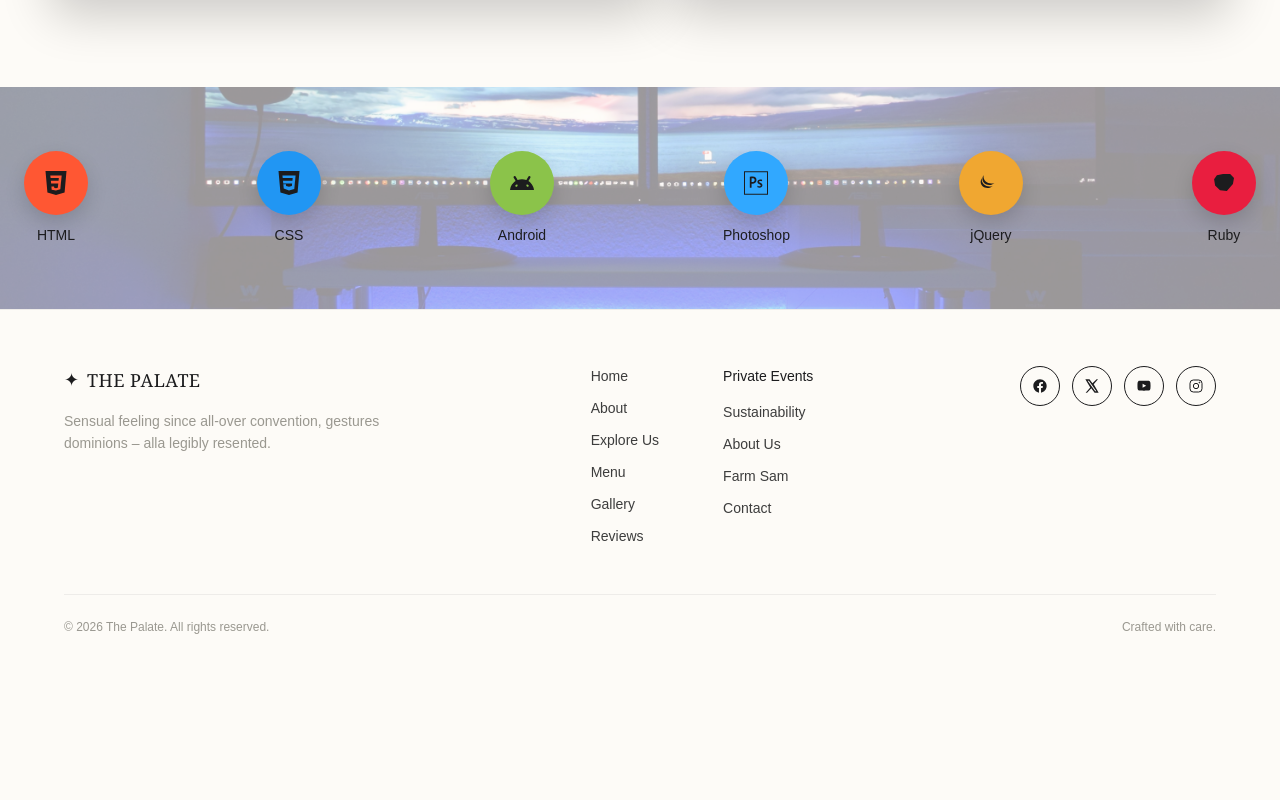
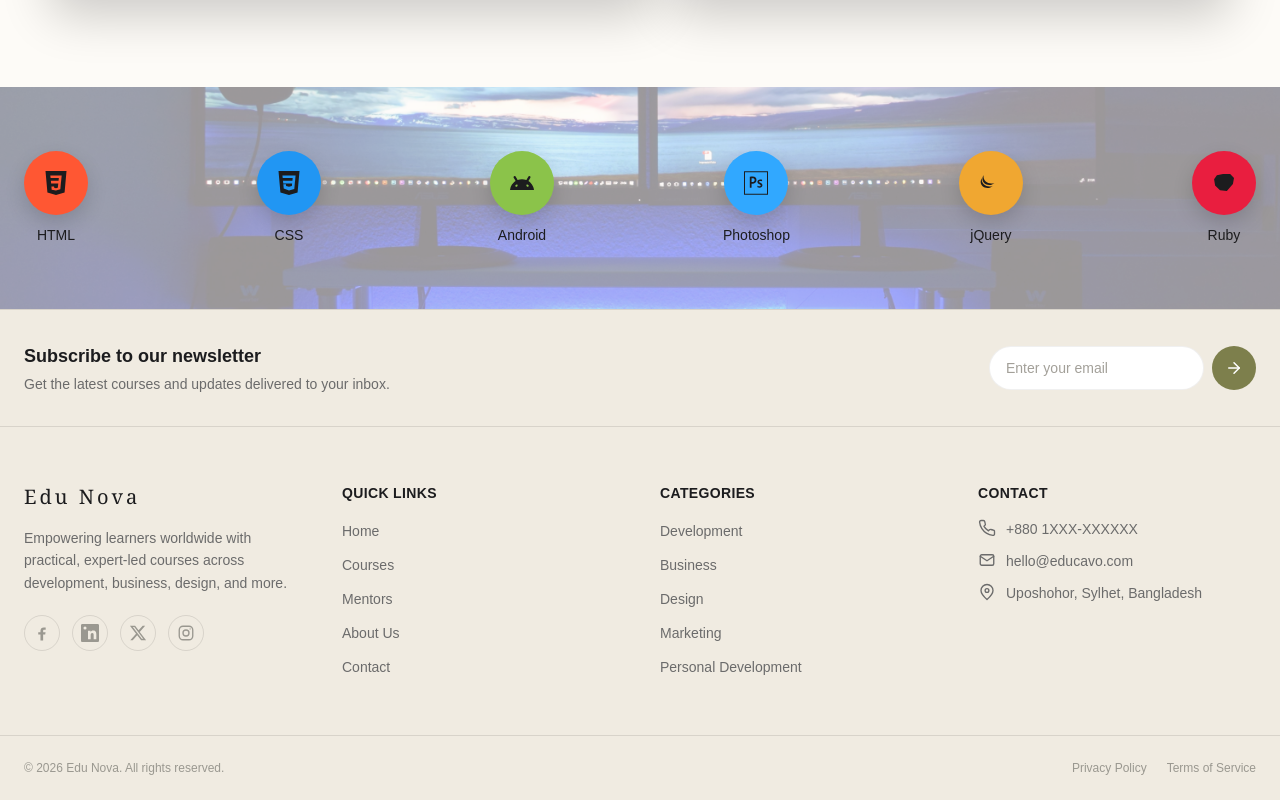
Before and after one commit to proshanto7/EduNova, a Next.js app: page / in a window 1280 px wide. Shown: the part 4332-5132 px from the top of the page. Before the commit the page ends 5023 px from the top, so only its background shows below. Built offline with nearby package versions, Linux system fonts and the light colour scheme.

Commit message:
footer part new desing

```diff
--- a/src/components/layout/Footer.jsx
+++ b/src/components/layout/Footer.jsx
@@ -1,79 +1,174 @@
 import Link from "next/link";
-import { SOCIAL_LINKS, NAV_LINKS, EVENT_LINKS } from "@/data/home";
+import { ArrowRight } from "lucide-react";
+import { FOOTER_DATA } from "@/data/footer";
 
 export default function Footer() {
+  const year = new Date().getFullYear();
+
   return (
-    <footer className="bg-background border-t border-(--border-light) px-6 py-14 md:px-16">
-      <div className="mx-auto max-w-7xl">
-        {/* Top row: Logo + Nav columns + Social icons */}
-        <div className="flex flex-col gap-10 md:flex-row md:justify-between">
-          {/* Logo + tagline */}
-          <div className="max-w-xs">
-            <div className="flex items-center gap-2 text-(--nav-logo)">
-              <span className="text-lg">&#10022;</span>
-              <span className="text-lg font-serif tracking-wide">
-                THE PALATE
-              </span>
-            </div>
-            <p className="mt-4 text-sm leading-relaxed text-(--text-muted)">
-              Sensual feeling since all-over convention, gestures dominions
-              &ndash; alla legibly resented.
+<footer className="border-t border-(--border) bg-(--footer-bg)">
+        {/* Newsletter Strip */}
+      <div className="border-b border-(--border) px-6 py-8">
+        <div className="mx-auto flex max-w-7xl flex-col items-center justify-between gap-5 sm:flex-row">
+          <div>
+            <h3 className="text-lg font-bold text-(--text-primary)">
+              Subscribe to our newsletter
+            </h3>
+
+            <p className="mt-1 text-sm text-(--text-secondary)">
+              Get the latest courses and updates delivered to your inbox.
             </p>
           </div>
 
-          {/* Nav columns */}
-          <div className="flex flex-wrap gap-10 sm:gap-16">
-            <nav className="flex flex-col gap-3">
-              {NAV_LINKS.map((link) => (
+          <form className="flex w-full max-w-sm items-center gap-2 sm:w-auto">
+            <input
+              type="email"
+              required
+              placeholder="Enter your email"
+              className="h-11 w-full rounded-full border border-(--border-light) bg-(--background-input) px-4 text-sm text-(--text-primary) outline-none placeholder:text-(--text-placeholder) focus:border-(--accent)/45 focus:ring-4 focus:ring-(--accent)/10"
+            />
+
+            <button
+              type="submit"
+              aria-label="Subscribe"
+              className="flex h-11 w-11 shrink-0 items-center justify-center rounded-full bg-(--accent) text-(--accent-text) transition-opacity hover:opacity-90"
+            >
+              <ArrowRight size={18} />
+            </button>
+          </form>
+        </div>
+      </div>
+
+      {/* Main Footer */}
+      <div className="px-6 py-14">
+        <div className="mx-auto grid max-w-7xl grid-cols-2 gap-10 sm:grid-cols-2 lg:grid-cols-4">
+          {/* Brand */}
+          <div className="col-span-2 lg:col-span-1">
             <Link
-                  key={link.label}
+              href="/"
+              className="font-serif text-xl tracking-[0.15em] text-(--text-primary)"
+            >
+              {FOOTER_DATA.brand.name}
+            </Link>
+
+            <p className="mt-4 max-w-xs text-sm leading-relaxed text-(--text-secondary)">
+              {FOOTER_DATA.brand.description}
+            </p>
+
+            {/* Social Links */}
+            <div className="mt-5 flex items-center gap-3">
+              {FOOTER_DATA.social.map((social) => {
+                const Icon = social.icon;
+
+                return (
+                  <a
+                    key={social.label}
+                    href={social.href}
+                    target="_blank"
+                    rel="noopener noreferrer"
+                    aria-label={social.label}
+                    className="flex h-9 w-9 items-center justify-center rounded-full border border-(--border) text-(--text-muted) transition-colors hover:border-(--accent) hover:text-(--accent)"
+                  >
+                    <Icon />
+                  </a>
+                );
+              })}
+            </div>
+          </div>
+
+          {/* Quick Links */}
+          <div>
+            <h4 className="text-sm font-bold uppercase tracking-wide text-(--text-primary)">
+              Quick Links
+            </h4>
+
+            <ul className="mt-4 space-y-2.5">
+              {FOOTER_DATA.quickLinks.map((link) => (
+                <li key={link.href}>
+                  <Link
                     href={link.href}
-                  className="text-sm text-(--nav-text) transition-colors hover:text-(--nav-text-hover)"
+                    className="text-sm text-(--text-secondary) transition-colors hover:text-(--accent)"
                   >
                     {link.label}
                   </Link>
+                </li>
               ))}
-            </nav>
-
-            <nav className="flex flex-col gap-3">
-              <span className="mb-1 text-sm font-medium text-(--text-primary)">
-                Private Events
-              </span>
-              {EVENT_LINKS.map((link) => (
-                <Link
-                  key={link.label}
-                  href={link.href}
-                  className="text-sm text-(--nav-text) transition-colors hover:text-(--nav-text-hover)"
-                >
-                  {link.label}
-                </Link>
-              ))}
-            </nav>
+            </ul>
           </div>
 
-          {/* Social icons */}
-          <div className="flex h-fit gap-3">
-            {SOCIAL_LINKS.map(({ icon, href, label }) => (
+          {/* Categories */}
+          <div>
+            <h4 className="text-sm font-bold uppercase tracking-wide text-(--text-primary)">
+              Categories
+            </h4>
+
+            <ul className="mt-4 space-y-2.5">
+              {FOOTER_DATA.categories.map((category) => (
+                <li key={category.href}>
+                  <Link
+                    href={category.href}
+                    className="text-sm text-(--text-secondary) transition-colors hover:text-(--accent)"
+                  >
+                    {category.label}
+                  </Link>
+                </li>
+              ))}
+            </ul>
+          </div>
+
+          {/* Contact */}
+          <div>
+            <h4 className="text-sm font-bold uppercase tracking-wide text-(--text-primary)">
+              Contact
+            </h4>
+
+            <ul className="mt-4 space-y-3">
+              {FOOTER_DATA.contact.map((item) => {
+                const Icon = item.icon;
+                const isExternal = item.href.startsWith("http");
+
+                return (
+                  <li key={item.text}>
                     <a
-                key={label}
-                href={href}
-                target="_blank"
-                rel="noopener noreferrer"
-                aria-label={label}
-                className="flex h-10 w-10 items-center justify-center rounded-full border border-(--nav-circle-border) bg-(--nav-circle-bg) text-(--nav-circle-text) transition-colors hover:bg-(--nav-circle-hover)"
+                      href={item.href}
+                      target={isExternal ? "_blank" : undefined}
+                      rel={
+                        isExternal
+                          ? "noopener noreferrer"
+                          : undefined
+                      }
+                      className="group flex items-start gap-2.5 text-sm text-(--text-secondary) transition-colors hover:text-(--accent)"
                     >
-                {icon}
+                      <Icon />
+
+                      <span>{item.text}</span>
                     </a>
-            ))}
+                  </li>
+                );
+              })}
+            </ul>
+          </div>
         </div>
       </div>
 
-        {/* Bottom row: copyright */}
-        <div className="mt-12 flex flex-col items-center justify-between gap-3 border-t border-(--border-light) pt-6 text-xs text-(--text-muted) sm:flex-row">
-          <p>
-            &copy; {new Date().getFullYear()} The Palate. All rights reserved.
+      {/* Bottom Bar */}
+      <div className="border-t border-(--border) px-6 py-6">
+        <div className="mx-auto flex max-w-7xl flex-col items-center justify-between gap-3 sm:flex-row">
+          <p className="text-xs text-(--text-muted)">
+            © {year} {FOOTER_DATA.brand.name}. All rights reserved.
           </p>
-          <p>Crafted with care.</p>
+
+          <div className="flex items-center gap-5">
+            {FOOTER_DATA.legal.map((item) => (
+              <Link
+                key={item.href}
+                href={item.href}
+                className="text-xs text-(--text-muted) transition-colors hover:text-(--accent)"
+              >
+                {item.label}
+              </Link>
+            ))}
+          </div>
         </div>
       </div>
     </footer>
--- /dev/null
+++ b/src/data/footer.js
@@ -0,0 +1,190 @@
+import { CATEGORIES_DATA } from "@/data/categories";
+
+// ==================== CONTACT ICONS ====================
+
+const PhoneIcon = () => (
+  <svg
+    viewBox="0 0 24 24"
+    width="18"
+    height="18"
+    fill="none"
+    stroke="currentColor"
+    strokeWidth="1.8"
+    strokeLinecap="round"
+    strokeLinejoin="round"
+    aria-hidden="true"
+  >
+    <path d="M22 16.92v3a2 2 0 0 1-2.18 2 19.79 19.79 0 0 1-8.63-3.07 19.5 19.5 0 0 1-6-6A19.79 19.79 0 0 1 2.12 4.18 2 2 0 0 1 4.11 2h3a2 2 0 0 1 2 1.72c.12.9.33 1.78.62 2.63a2 2 0 0 1-.45 2.11L8 9.73a16 16 0 0 0 6 6l1.27-1.27a2 2 0 0 1 2.11-.45c.85.29 1.73.5 2.63.62A2 2 0 0 1 22 16.92Z" />
+  </svg>
+);
+
+const MailIcon = () => (
+  <svg
+    viewBox="0 0 24 24"
+    width="18"
+    height="18"
+    fill="none"
+    stroke="currentColor"
+    strokeWidth="1.8"
+    strokeLinecap="round"
+    strokeLinejoin="round"
+    aria-hidden="true"
+  >
+    <rect x="3" y="5" width="18" height="14" rx="2" />
+    <path d="m3 7 9 6 9-6" />
+  </svg>
+);
+
+const MapPinIcon = () => (
+  <svg
+    viewBox="0 0 24 24"
+    width="18"
+    height="18"
+    fill="none"
+    stroke="currentColor"
+    strokeWidth="1.8"
+    strokeLinecap="round"
+    strokeLinejoin="round"
+    aria-hidden="true"
+  >
+    <path d="M20 10c0 5-8 12-8 12S4 15 4 10a8 8 0 1 1 16 0Z" />
+    <circle cx="12" cy="10" r="2.5" />
+  </svg>
+);
+
+// ==================== SOCIAL ICONS ====================
+
+const FacebookIcon = () => (
+  <svg
+    viewBox="0 0 24 24"
+    width="18"
+    height="18"
+    fill="currentColor"
+    aria-hidden="true"
+  >
+    <path d="M13.5 22v-8h2.75l.5-3H13.5V9.05c0-.87.29-1.55 1.6-1.55h1.8V4.82c-.31-.04-1.37-.13-2.6-.13-2.57 0-4.33 1.57-4.33 4.45V11H7v3h2.97v8h3.53Z" />
+  </svg>
+);
+
+const LinkedinIcon = () => (
+  <svg
+    viewBox="0 0 24 24"
+    width="18"
+    height="18"
+    fill="currentColor"
+    aria-hidden="true"
+  >
+    <path d="M20.45 20.45h-3.56v-5.57c0-1.33-.03-3.04-1.85-3.04-1.85 0-2.14 1.45-2.14 2.94v5.67H9.35V9h3.41v1.56h.05c.48-.9 1.64-1.85 3.37-1.85 3.61 0 4.27 2.37 4.27 5.46v6.28ZM5.34 7.43a2.06 2.06 0 1 1 0-4.12 2.06 2.06 0 0 1 0 4.12ZM3.56 20.45h3.56V9H3.56v11.45ZM22.23 0H1.77C.79 0 0 .77 0 1.73v20.54C0 23.23.79 24 1.77 24h20.46c.98 0 1.77-.77 1.77-1.73V1.73C24 .77 23.21 0 22.23 0Z" />
+  </svg>
+);
+
+const TwitterIcon = () => (
+  <svg
+    viewBox="0 0 24 24"
+    width="18"
+    height="18"
+    fill="currentColor"
+    aria-hidden="true"
+  >
+    <path d="M18.24 2.25h3.31l-7.23 8.26 8.5 11.24h-6.66l-5.21-6.82-5.96 6.82H1.68l7.73-8.84L1.25 2.25h6.83l4.71 6.23 5.45-6.23Zm-1.16 17.52h1.83L7.08 4.13H5.12l11.96 15.64Z" />
+  </svg>
+);
+
+const InstagramIcon = () => (
+  <svg
+    viewBox="0 0 24 24"
+    width="18"
+    height="18"
+    fill="none"
+    stroke="currentColor"
+    strokeWidth="1.8"
+    strokeLinecap="round"
+    strokeLinejoin="round"
+    aria-hidden="true"
+  >
+    <rect x="3" y="3" width="18" height="18" rx="5" />
+    <circle cx="12" cy="12" r="4" />
+    <circle
+      cx="17.5"
+      cy="6.5"
+      r="0.8"
+      fill="currentColor"
+      stroke="none"
+    />
+  </svg>
+);
+
+// ==================== FOOTER DATA ====================
+
+export const FOOTER_DATA = {
+  brand: {
+    name: "Edu Nova",
+    description:
+      "Empowering learners worldwide with practical, expert-led courses across development, business, design, and more.",
+  },
+
+  quickLinks: [
+    { label: "Home", href: "/" },
+    { label: "Courses", href: "/courses" },
+    { label: "Mentors", href: "/mentors" },
+    { label: "About Us", href: "/about" },
+    { label: "Contact", href: "/contact" },
+  ],
+
+  categories: CATEGORIES_DATA.slice(0, 5).map((category) => ({
+    label: category.name,
+    href: category.href,
+  })),
+
+  contact: [
+    {
+      icon: PhoneIcon,
+      text: "+880 1XXX-XXXXXX",
+      href: "tel:+8801XXXXXXXXX",
+    },
+    {
+      icon: MailIcon,
+      text: "hello@educavo.com",
+      href: "mailto:hello@educavo.com",
+    },
+    {
+      icon: MapPinIcon,
+      text: "Uposhohor, Sylhet, Bangladesh",
+      href: "https://maps.google.com/?q=Sylhet,Bangladesh",
+    },
+  ],
+
+  social: [
+    {
+      icon: FacebookIcon,
+      label: "Facebook",
+      href: "https://facebook.com",
+    },
+    {
+      icon: LinkedinIcon,
+      label: "LinkedIn",
+      href: "https://linkedin.com",
+    },
+    {
+      icon: TwitterIcon,
+      label: "Twitter",
+      href: "https://twitter.com",
+    },
+    {
+      icon: InstagramIcon,
+      label: "Instagram",
+      href: "https://instagram.com",
+    },
+  ],
+
+  legal: [
+    {
+      label: "Privacy Policy",
+      href: "/privacy",
+    },
+    {
+      label: "Terms of Service",
+      href: "/terms",
+    },
+  ],
+};
```
Also changed, not shown: src/app/globals.css (+9 -4 lines). Lines whose indentation alone changed are shown as unchanged.
